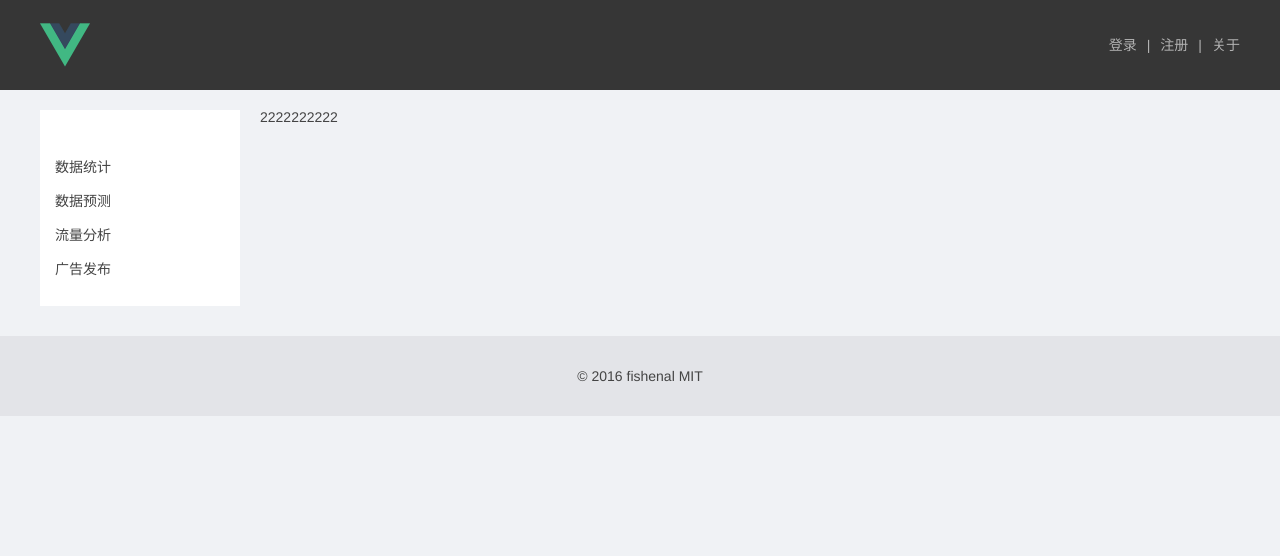
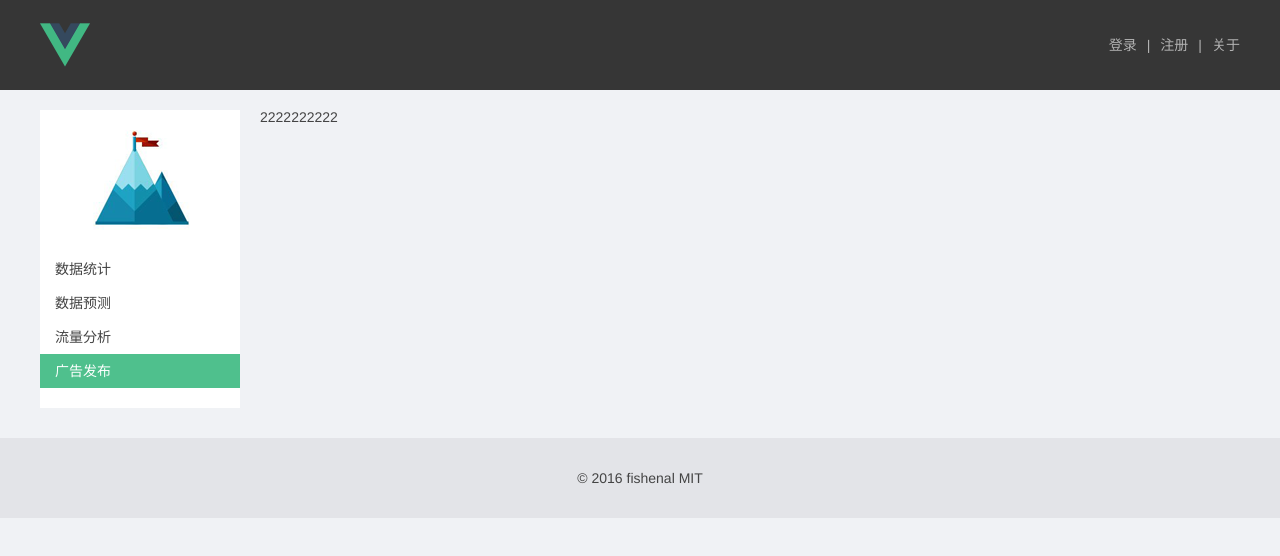
Before and after one commit to bingzhe/SalePlatform, a Vue app: page /detail/publish in a window 1280 px wide. Shown: the top 556 px of the page. Built offline with nearby package versions, Linux system fonts and the light colour scheme; what vue-resource would draw is missing.

Commit message:
添加路由映射

```diff
--- a/src/pages/detail.vue
+++ b/src/pages/detail.vue
@@ -2,9 +2,13 @@
   <div class="detail-wrap">
     <div class="detail-left">
       <div class="product-board">
-            <!--<img :src="productIcon">-->
+        <img :src="productIcon">
         <ul>
-                <li v-for="item in products">{{ item.name }}</li>
+          <!--<li v-for="item in products">{{ item.name }}</li>-->
+          <router-link v-for="item in products" :to="{path: item.path}" tag="li" active-class="active">
+            {{ item.name }}
+          </router-link>
+
         </ul>
       </div>
     </div>
@@ -18,7 +22,7 @@
 
 <script>
 export default {
-    data () {
+  data() {
     return {
       products: [
         {
@@ -30,16 +34,19 @@ export default {
         {
           name: '数据预测',
           path: 'forecast',
+          icon: require('../assets/images/2.png'),
           active: false
         },
         {
           name: '流量分析',
           path: 'analysis',
+          icon: require('../assets/images/3.png'),
           active: false
         },
         {
           name: '广告发布',
           path: 'publish',
+          icon: require('../assets/images/4.png'),
           active: false
         }
       ],
@@ -49,6 +56,11 @@ export default {
         '/detail/analysis': require("../assets/images/3.png"),
         '/detail/publish': require("../assets/images/4.png")
       }
+    }
+  },
+  computed: {
+    productIcon() {
+      return this.imgMap[this.$route.path]
     }
   }
 }
@@ -61,95 +73,116 @@ export default {
   overflow: hidden;
   padding-top: 20px;
 }
+
 .detail-left {
   float: left;
   width: 200px;
   text-align: center;
 }
+
 .detail-right {
   float: left;
   width: 980px;
   margin-left: 20px;
 }
+
 .product-board {
   background: #fff;
   padding: 20px 0;
 }
+
 .product-board ul {
   margin-top: 20px;
 }
+
 .product-board li {
   text-align: left;
   padding: 10px 15px;
   cursor: pointer;
 }
+
 .product-board li.active,
 .product-board li:hover {
   background: #4fc08d;
   color: #fff;
 }
+
 .product-board li a {
   display: block;
 }
+
 .sales-board {
   background: #fff;
 }
-.sales-board-form {
 
-}
+.sales-board-form {}
+
 .sales-board-intro h2 {
   font-size: 20px;
   padding: 20px;
 }
+
 .sales-board-intro p {
   background: #f7fcff;
   padding: 10px 20px;
   color: #999;
   line-height: 1.8;
 }
+
 .sales-board-form {
   padding: 30px 20px;
   font-size: 14px;
 }
+
 .sales-board-line {
   clear: both;
   padding-bottom: 20px;
 }
+
 .sales-board-line-left {
   display: inline-block;
   width: 100px;
 }
+
 .sales-board-line-right {
   display: inline-block;
   width: 75%;
 }
+
 .sales-board-des {
   border-top: 20px solid #f0f2f5;
   padding: 15px 20px;
 }
+
 .sales-board-des p {
   line-height: 1.6;
 }
+
 .sales-board-des h2 {
   font-size: 20px;
   padding-bottom: 15px;
 }
+
 .sales-board-des h3 {
   font-size: 18px;
   font-weight: bold;
   padding: 20px 0 10px 0;
 }
+
 .sales-board-des li {
   padding: 5px 0;
 }
+
 .sales-board-table {
   width: 100%;
   margin-top: 20px;
 }
+
 .sales-board-table th {
   background: #4fc08d;
   color: #fff;
 }
+
 .sales-board-table td {
   border: 1px solid #f0f2f5;
   padding: 15px;
--- a/src/pages/index.vue
+++ b/src/pages/index.vue
@@ -27,9 +27,8 @@
       <!--传给轮播图片信息和速度-->
       <slide-show :slides="slides" :inv="invTime"></slide-show>
       <div class="index-board-list">
-        <div class="index-board-item"
-              v-for="(item, index) in boardList"
-              :class="[{'line-last' : index % 2 !== 0},'index-board-'+item.id]">  <!--v-bind:class="{red: isRed}"-->
+        <div class="index-board-item" v-for="(item, index) in boardList" :class="[{'line-last' : index % 2 !== 0},'index-board-'+item.id]">
+          <!--v-bind:class="{red: isRed}"-->
           <div class="index-board-item-inner">
             <h2>{{ item.title }}</h2>
             <p>{{ item.description }}</p>
@@ -45,7 +44,7 @@
 
 <script>
 import slideShow from '../components/slideShow'
-  export default{
+export default {
   components: {
     slideShow
   },
@@ -53,11 +52,11 @@
     this.$http.get('api/getNewsList')
       .then((res) => {
         this.newsList = res.data
-      },(err) => {
+      }, (err) => {
         console.log(err)
       })
   },
-    data () {
+  data() {
     return {
       invTime: 2000,
       slides: [
@@ -74,7 +73,7 @@
         {
           src: require('../assets/slideShow/3.jpg'),
           title: 'xxx3',
-            href: 'http://xxx.xxx.com'
+          href: 'detail/publish'
         },
         {
           src: require('../assets/slideShow/4.jpg'),
@@ -119,20 +118,20 @@
           list: [
             {
               name: '数据统计',
-                url: 'http://starcraft.com'
+              url: 'detail/count'
             },
             {
               name: '数据预测',
-                url: 'http://warcraft.com'
+              url: 'detail/forecast'
             },
             {
               name: '流量分析',
-                url: 'http://overwatch.com',
+              url: 'detail/analysis',
               hot: true
             },
             {
               name: '广告发布',
-                url: 'http://hearstone.com'
+              url: 'detail/publish'
             }
           ]
         },
@@ -171,43 +170,53 @@
   margin: 0 auto;
   overflow: hidden;
 }
+
 .index-left {
   float: left;
   width: 300px;
   text-align: left;
 }
+
 .index-right {
   float: left;
   width: 900px;
 }
+
 .index-left-block {
   margin: 15px;
   background: #fff;
   box-shadow: 0 0 1px #ddd;
 }
+
 .index-left-block .hr {
   margin-bottom: 20px;
 }
+
 .index-left-block h2 {
   background: #4fc08d;
   color: #fff;
   padding: 10px 15px;
   margin-bottom: 20px;
 }
+
 .index-left-block h3 {
   padding: 0 15px 5px 15px;
   font-weight: bold;
   color: #222;
 }
+
 .index-left-block ul {
   padding: 10px 15px;
 }
+
 .index-left-block li {
   padding: 5px;
 }
+
 .index-board-list {
   overflow: hidden;
 }
+
 .index-board-item {
   float: left;
   width: 400px;
@@ -217,46 +226,59 @@
   margin-right: 20px;
   margin-bottom: 20px;
 }
+
 .index-board-item-inner {
   min-height: 125px;
   padding-left: 120px;
 }
-  .index-board-car .index-board-item-inner{
+
+.index-board-car .index-board-item-inner {
   background: url(../assets/images/1.png) no-repeat;
 }
-  .index-board-loud .index-board-item-inner{
+
+.index-board-loud .index-board-item-inner {
   background: url(../assets/images/2.png) no-repeat;
 }
-  .index-board-earth .index-board-item-inner{
+
+.index-board-earth .index-board-item-inner {
   background: url(../assets/images/3.png) no-repeat;
 }
-  .index-board-hill .index-board-item-inner{
+
+.index-board-hill .index-board-item-inner {
   background: url(../assets/images/4.png) no-repeat;
 }
+
 .index-board-item h2 {
   font-size: 18px;
   font-weight: bold;
   color: #000;
   margin-bottom: 15px;
 }
+
 .line-last {
   margin-right: 0;
 }
+
 .index-board-button {
   margin-top: 20px;
 }
+
 .lastest-news {
   min-height: 512px;
 }
+
 .hot-tag {
   background: red;
   color: #fff;
 }
+
 .new-item {
   display: inline-block;
   width: 200px;
   overflow: hidden;
-    text-overflow: ellipsis; /*省略号*/
-    white-space: nowrap; /*不换行*/
+  text-overflow: ellipsis;
+  /*省略号*/
+  white-space: nowrap;
+  /*不换行*/
 }
 </style>
```
Lines whose indentation alone changed are shown as unchanged.
